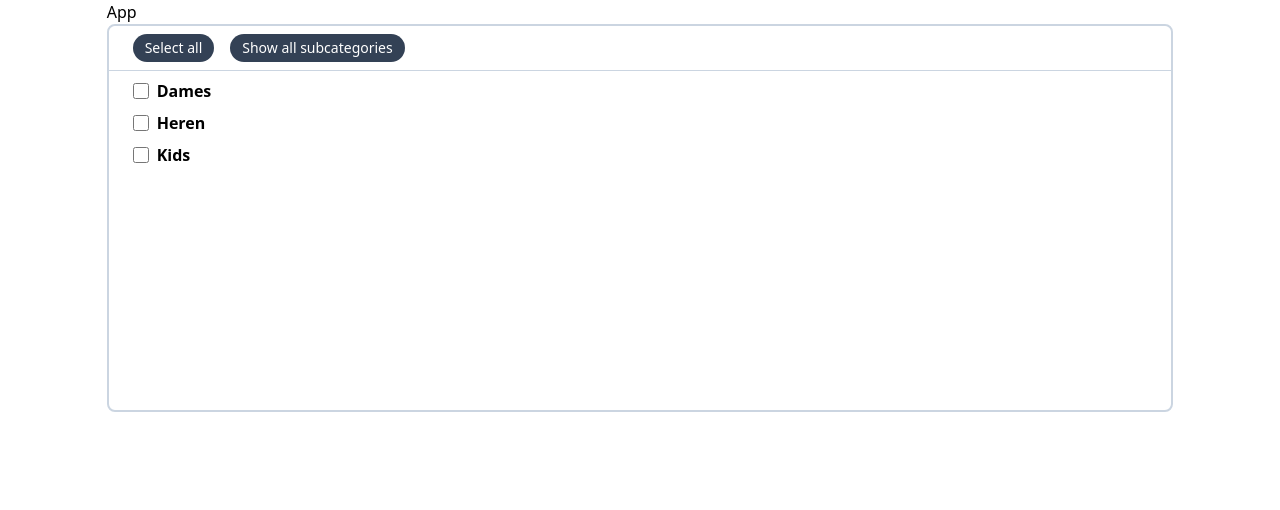
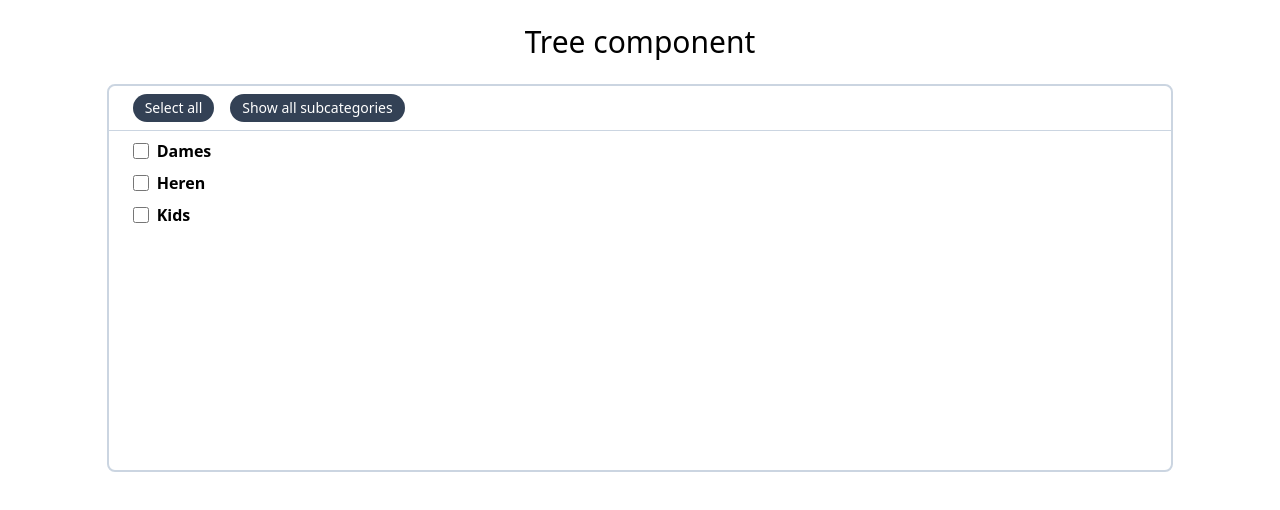
Before and after one commit to hengleeyi/vite-check, a React (Vite) app: page / in a window 1280 px wide. Shown: the top 510 px of the page. Built offline with nearby package versions, Linux system fonts and the light colour scheme.

Commit message:
add title

```diff
--- a/src/App.tsx
+++ b/src/App.tsx
@@ -6,9 +6,9 @@ function App() {
 
   return (
     <>
-      <div className="m-auto w-10/12">
-        <div>App</div>
-        <div className="overflow-y-auto">
+      <div className="m-auto w-10/12 flex flex-col items-center">
+        <h1 className="text-3xl p-6">Tree component</h1>
+        <div className="overflow-y-auto w-full">
           <CategoryTree defaultVal={mockCategories} />
         </div>
       </div>
```
